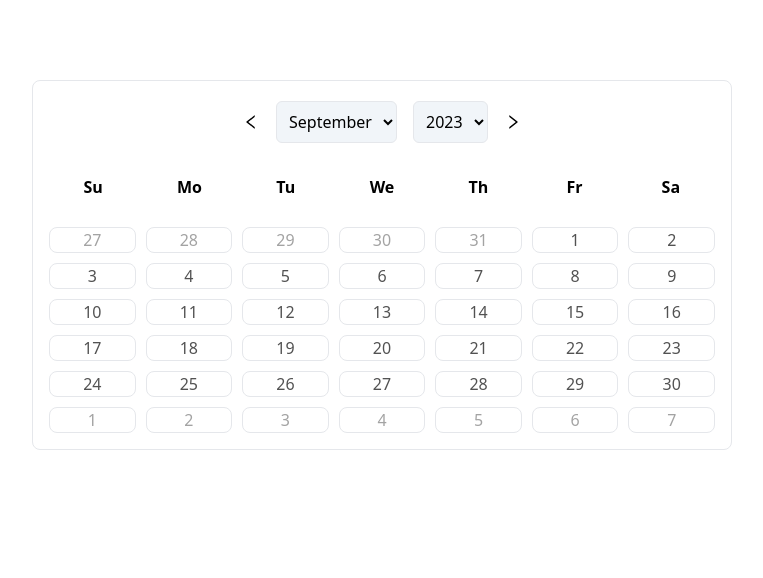
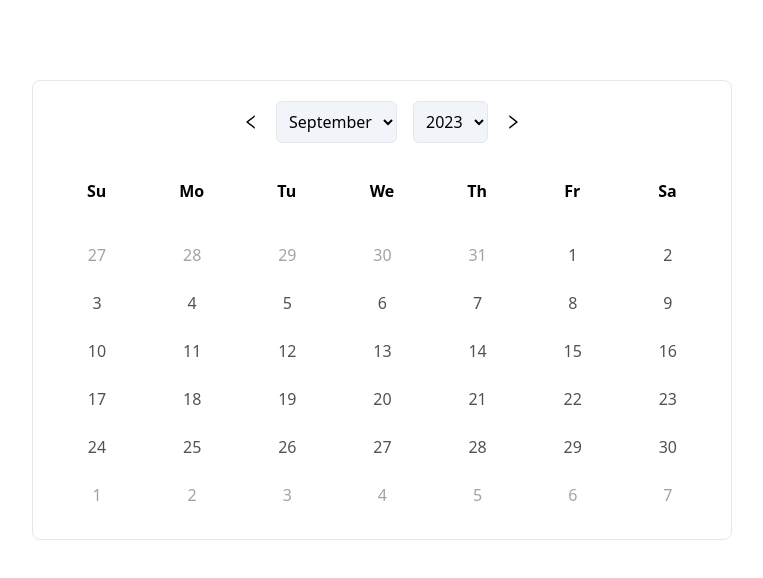
Before and after one commit to Datt1409/calendar-app, a Next.js app: page / in a window 1280 px wide. Shown: the top 578 px of the page, without its empty margins (258-1021 px from the left). Built offline with nearby package versions, Linux system fonts and the light colour scheme.

Commit message:
customize css for day div

```diff
--- a/src/pages/components/Calendar.jsx
+++ b/src/pages/components/Calendar.jsx
@@ -110,7 +110,7 @@ export default function Calendar() {
         />
       </div>
 
-      <div className="grid grid-cols-7 justify-evenly text-center items-center p-3 ">
+      <div className="grid grid-cols-7 text-center items-center p-4">
         {daysOfWeek.map((day, index) => (
           <div key={index} className="font-bold">
             {day}
@@ -118,15 +118,15 @@ export default function Calendar() {
         ))}
       </div>
 
-      <div className="grid grid-cols-7 text-center p-4 gap-[10px]">
+      <div className="grid grid-cols-7 text-center p-4">
         {calendarDays.map((calendarDay, index) => (
           <div
             key={index}
-            className={`border rounded-lg cursor-pointer
+            className={`flex justify-center items-center h-10 w-10 text-center ml-7 mb-2 rounded-full cursor-pointer
             ${
               selectedDays.some((day) => day === calendarDay.value) &&
               compareMonth(calendarDay.value, month)
-                ? "bg-red-300 text-neutral-600"
+                ? "bg-blue-500 text-white"
                 : ""
             }
             ${
--- a/src/pages/index.js
+++ b/src/pages/index.js
@@ -1,14 +1,9 @@
-import { useState } from "react";
 import Calendar from "./components/Calendar";
 
 export default function Home() {
-  const [isClicked, setIsClicked] = useState(false);
-  const [selectedDay, setSelectedDay] = useState([]);
-
-
   return (
     <main className="mt-20 flex flex-col items-center ">
-      <Calendar isClicked={isClicked} />
+      <Calendar />
     </main>
   );
 }
```
